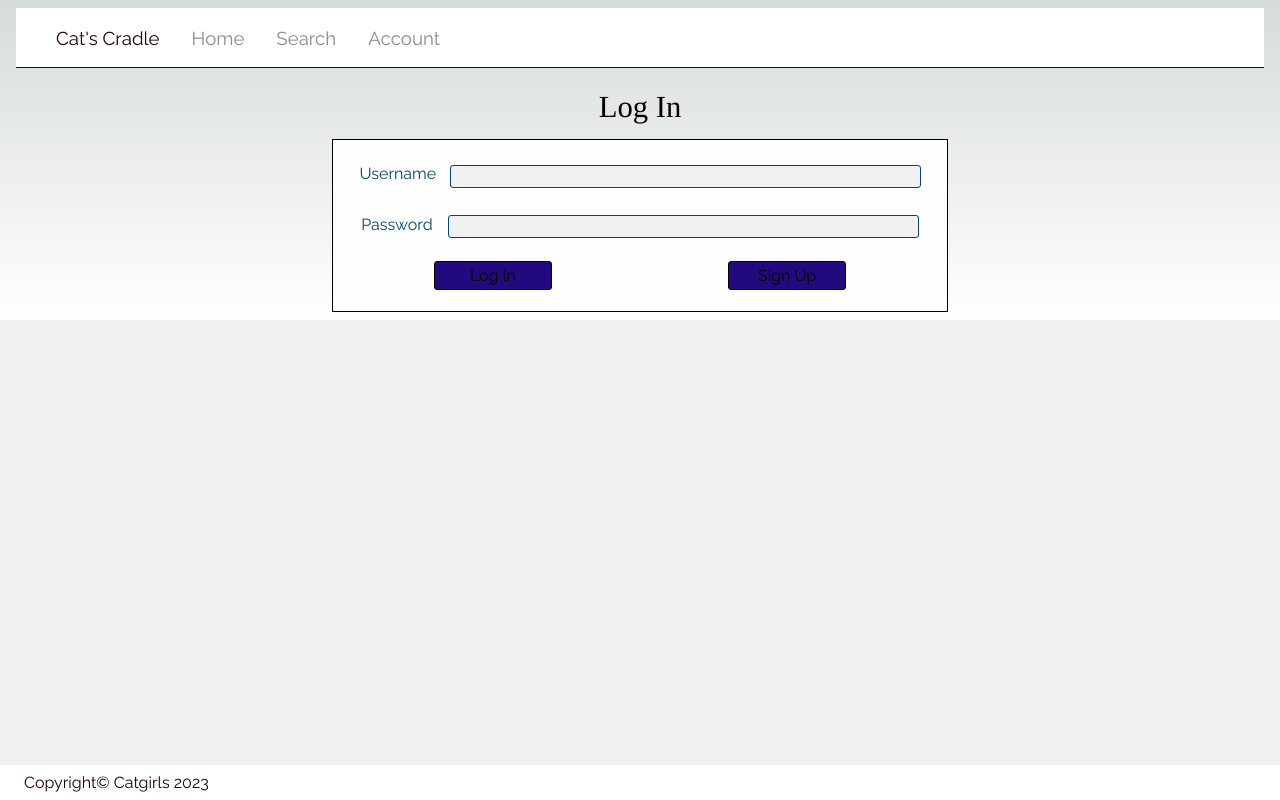
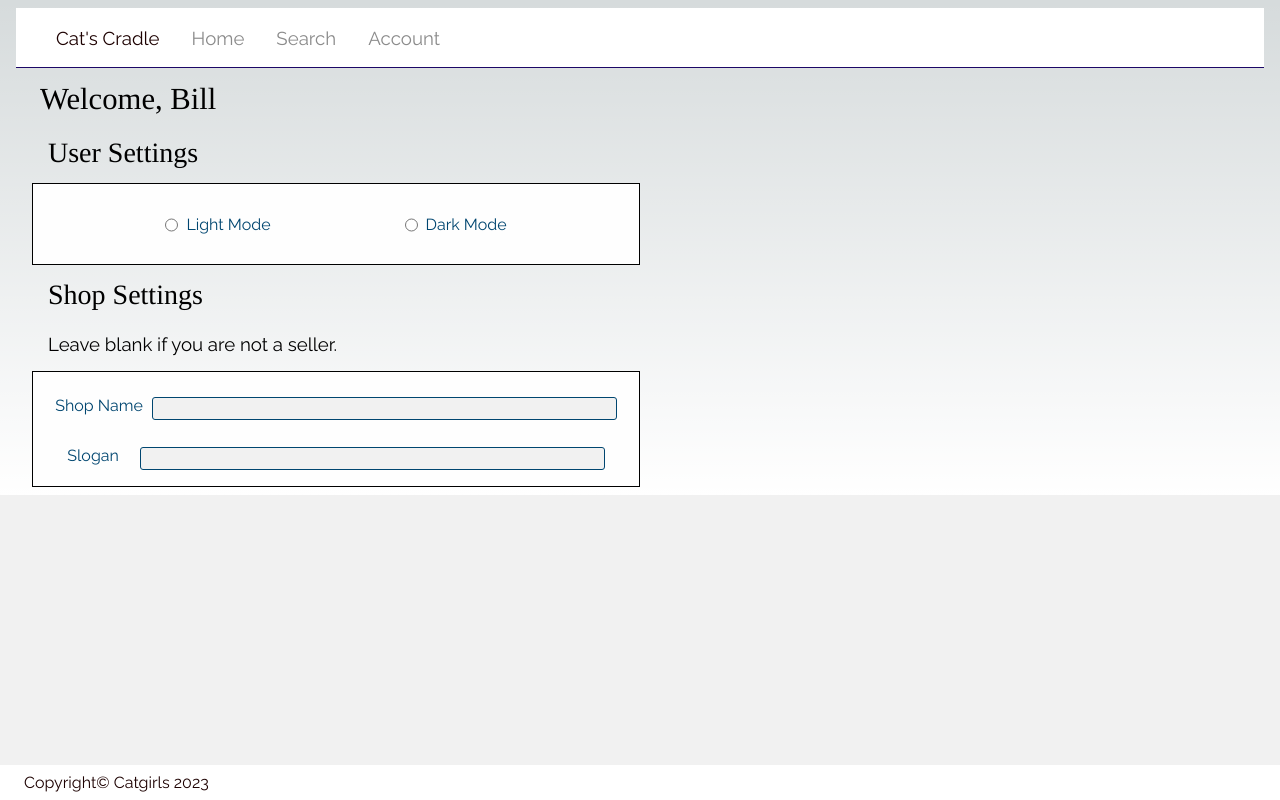
Before and after one commit to ethcala/fullstacktwo-frontend, a Next.js app in the folder cats-cradle/: page /account in a window 1280 px wide. Built offline with nearby package versions, Linux system fonts and the light colour scheme; a web font is replaced by a local one.

Commit message:
search basics and more account stuff

```diff
--- a/cats-cradle/src/pages/account.tsx
+++ b/cats-cradle/src/pages/account.tsx
@@ -5,7 +5,8 @@ import { useState } from "react";
 export default function Account() {
     const [username, setUsername] = useState("");
     const [password, setPassword] = useState("");
-    let user = null;
+    let user = "Bill";
+
     async function login(event:any) {
         event.preventDefault();
         fetch("https://thecatscradle.azurewebsites.net/login", {
@@ -44,10 +45,43 @@ export default function Account() {
             </div>
         )
     } else {
-        <div>
-            <Header current="Account" />
+        return (
+            <div>
+                <Header current="Account" />
+                <div>
+                    <h3>Welcome, {user}</h3>
+                    <div className="border-all">
+                        <h4>User Settings</h4>
+                        <form>
+                            <div className="row space-evenly">
+                                <div className="row">
+                                    <input type="radio" name="mode" id="light" />
+                                    <label htmlFor="light">Light Mode</label>
 
-            <Footer />
-        </div>
+                                </div>
+                                <div className="row">
+                                    <input type="radio" name="mode" id="dark" />
+                                    <label htmlFor="dark">Dark Mode</label>
+
+                                </div>
+                            </div>
+                        </form>
+                        <h4>Shop Settings</h4>
+                        <p>Leave blank if you are not a seller.</p>
+                        <form>
+                            <div className="row space-evenly">
+                                <label htmlFor="shopname">Shop Name</label>
+                                <input type="text" name="shopname" id="shopname" />
+                            </div>
+                            <div className="row space-evenly">
+                                <label htmlFor="slogan">Slogan</label>
+                                <input type="text" name="slogan" id="slogan" />
+                            </div>
+                        </form>
+                    </div>
+                </div>
+                <Footer />
+            </div>
+        )
     }
 }
--- a/cats-cradle/src/pages/index.tsx
+++ b/cats-cradle/src/pages/index.tsx
@@ -22,6 +22,8 @@ export default function Home() {
           <p>
             Give your items a cozy home while you sell them by hosting with Cat's Cradle.
           </p>
+          <p>Search by listings and shops, and save your favourite items.</p>
+          <p>Intuitive item hosting for sellers.</p>
         </div>
         <Footer />
       </main>
--- a/cats-cradle/src/styles/spork/_forms.scss
+++ b/cats-cradle/src/styles/spork/_forms.scss
@@ -39,6 +39,7 @@ input[type=text] {
     border-radius: 3px;
     background-color: $bg-l-grey;
     flex-basis: 1;
+    color: black;
     margin-top: .3rem;
 }
 
```
Also changed, not shown: cats-cradle/src/components/searchresults.tsx (added, +16 -0 lines).
